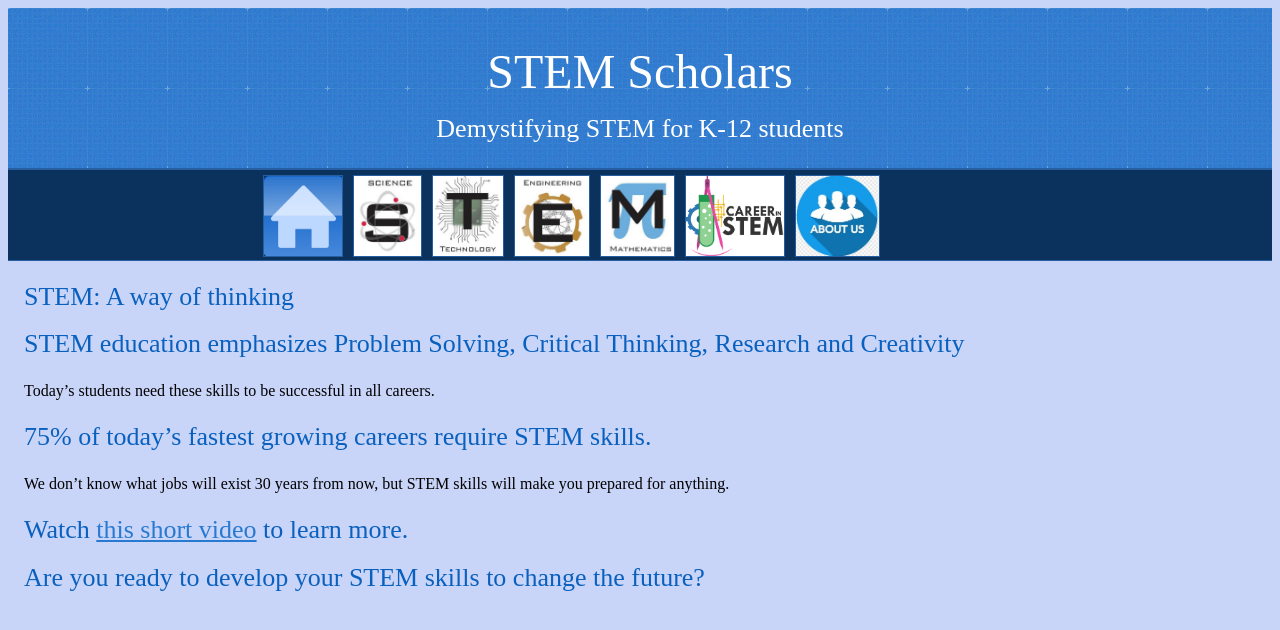
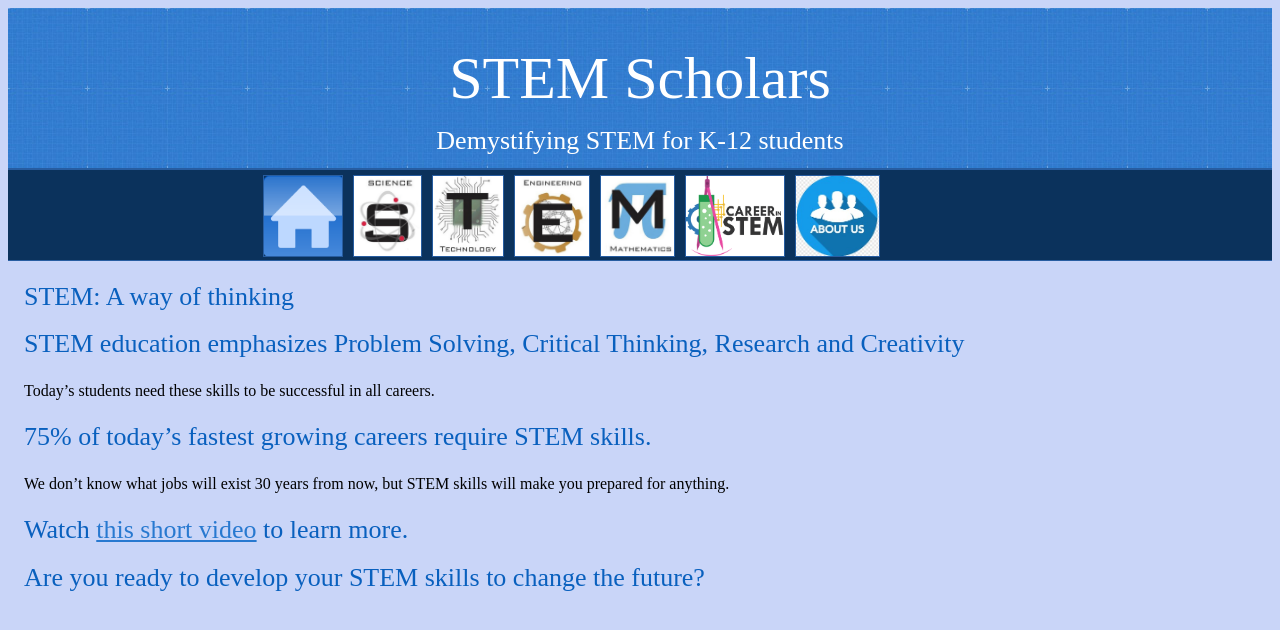
Before and after one commit to radicalcollegestrategies/stemscholars, a Jekyll site: the page built from index.md, in a window 1280 px wide. Shown: the top 630 px of the page. Built offline with Jekyll 4.4.1, drawn with Linux system fonts in a browser that asks for light colours; some web fonts are replaced.

Commit message:
Update defaultstyle.css

```diff
--- a/assets/css/defaultstyle.css
+++ b/assets/css/defaultstyle.css
@@ -54,7 +54,7 @@ h1, h2 {
 }
 
 h1 {
-  font-size: 48px;
+  font-size: 60px;
 }
 
 h2 {
```
